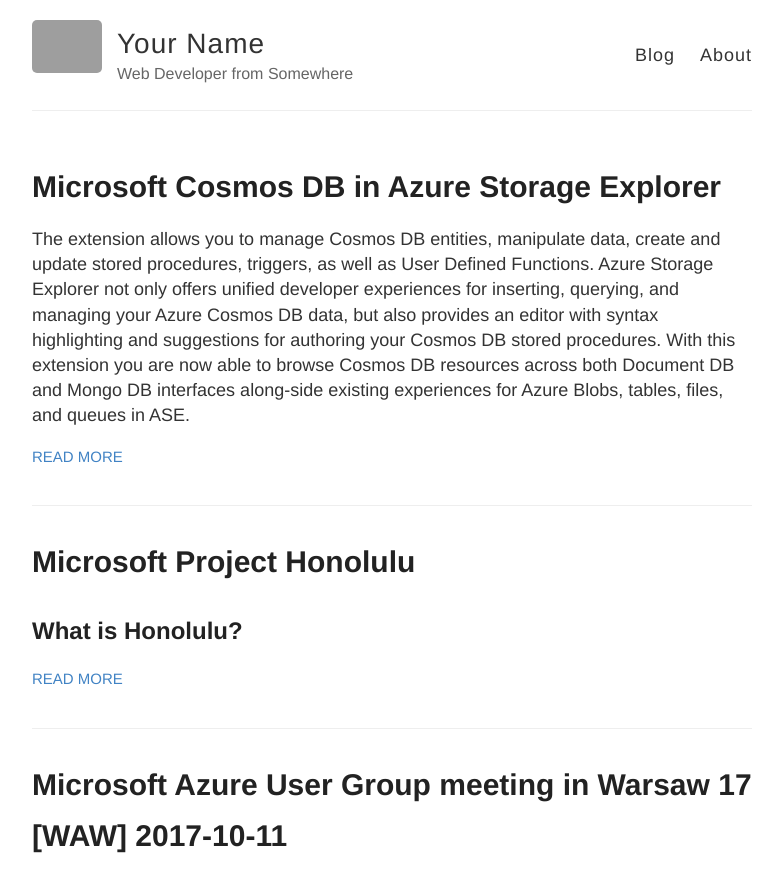
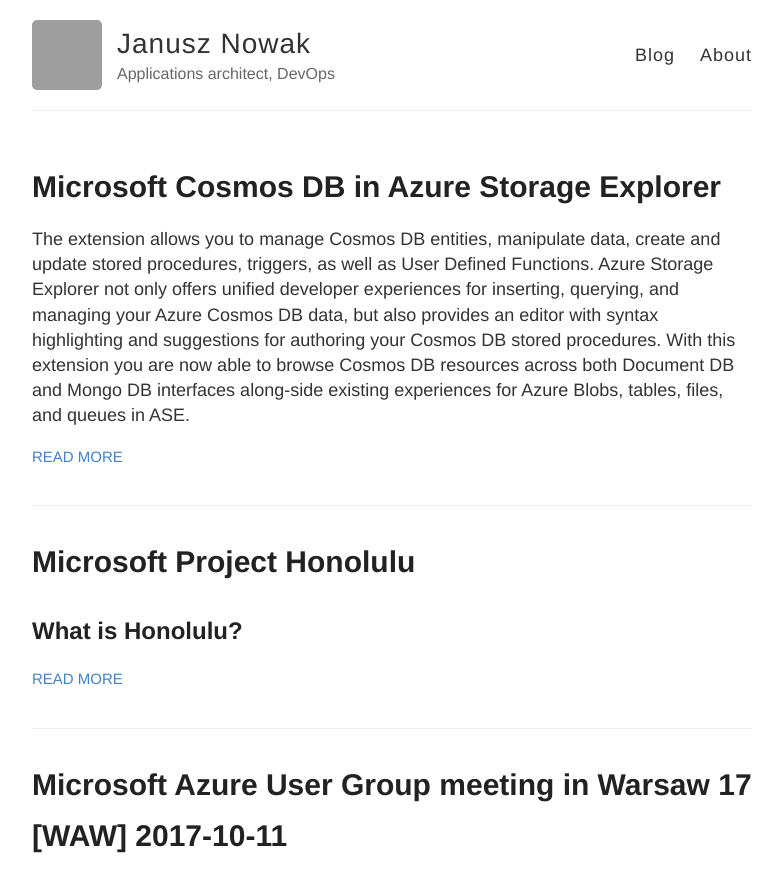
Before and after one commit to JanuszNowak/janusznowak.github.ioOld, a Jekyll site: the page built from index.html, in a window 1280 px wide and 900 px high. Shown: the top 892 px of the window, without its empty margins (248-1030 px from the left). Built offline with Jekyll 4.4.1, drawn with Linux system fonts in a browser that asks for light colours; grey boxes are pictures that could not be loaded.

Commit message:
Update _config.yaml

```diff
--- a/_config.yml
+++ b/_config.yml
@@ -3,13 +3,13 @@
 #
 
 # Name of your site (displayed in the header)
-name: Your Name
+name: Janusz Nowak
 
 # Short bio or description (displayed in the header)
-description: Web Developer from Somewhere
+description: Applications architect, DevOps
 
 # URL of your avatar or profile pic (you could use your GitHub profile pic)
-avatar: https://raw.githubusercontent.com/barryclark/jekyll-now/master/images/jekyll-logo.png
+avatar: https://avatars1.githubusercontent.com/u/5168275
 
 #
 # Flags below are optional
@@ -21,12 +21,12 @@ footer-links:
   email:
   facebook:
   flickr:
-  github: barryclark/jekyll-now
+  github: janusznowak
   instagram:
   linkedin:
   pinterest:
   rss: # just type anything here for a working RSS icon
-  twitter: jekyllrb
+  twitter: jnowwwak
   stackoverflow: # your stackoverflow profile, e.g. "users/50476/bart-kiers"
   youtube: # channel/<your_long_string> or user/<user-name>
   googleplus: # anything in your profile username that comes after plus.google.com/
@@ -34,7 +34,7 @@ footer-links:
 
 # Enter your Disqus shortname (not your username) to enable commenting on posts
 # You can find your shortname on the Settings page of your Disqus account
-disqus:
+disqus: jnowwwak
 
 # Enter your Google Analytics web tracking code (e.g. UA-2110908-2) to activate tracking
 google_analytics:
```
